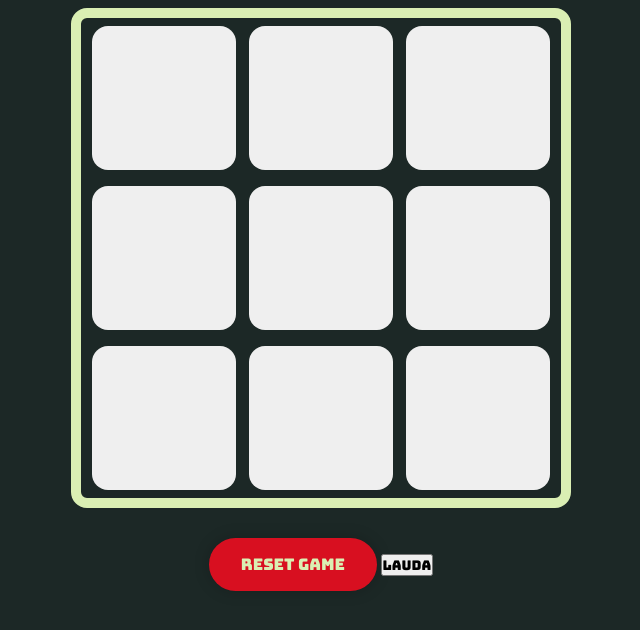
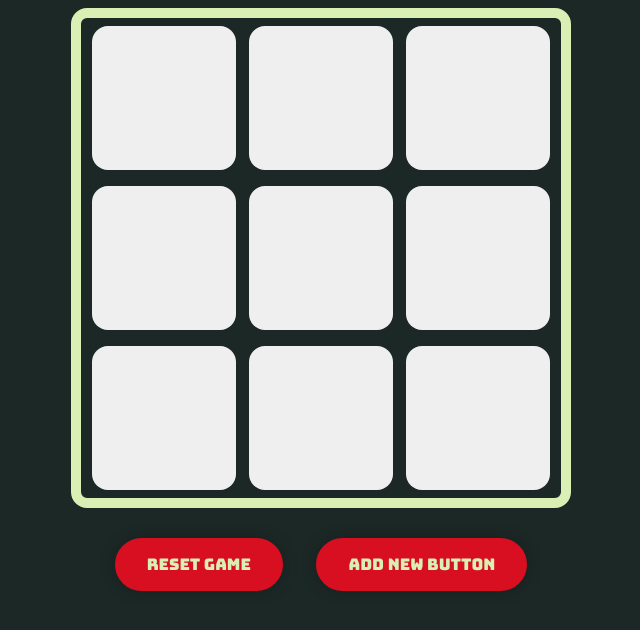
Before and after one commit to DKRoaunak/Web-Tic_Tac_Toe, a plain HTML site: page index.html in a window 1280 px wide. Shown: the part 144-774 px from the top of the page, without its empty margins (319-959 px from the left). Drawn offline with Linux system fonts and the light colour scheme.

Commit message:
New Button CSS Implement

```diff
--- a/index.html
+++ b/index.html
@@ -31,7 +31,7 @@
     </div>
 
     <button id="reset-btn">Reset Game</button>
-    <button>lauda</button>
+    <button class="btn">Add new Button</button>
     <script src="/script.js"></script>
 </body>
 
--- a/style.css
+++ b/style.css
@@ -48,6 +48,7 @@ body {
     background-color: rgb(216, 15, 32);
 }
 
+
 #reset-btn:hover{
 
     border: none;
@@ -56,6 +57,26 @@ body {
     transition: scale 0.2s ease-in-out;
     box-shadow: 0 0 1rem rgba(205, 205, 205, 0.2);
 }
+
+.btn{
+   padding: 1rem 2rem;
+    color: rgb(218, 239, 179);
+    border-radius: 3rem;
+    border: none;
+    margin-left: 30px;
+    font-size: 1rem;
+    box-shadow: 0 0 1rem rgba(0, 0, 0, 0.2);
+    background-color: rgb(216, 15, 32);
+}
+
+.btn:hover{
+    border: none;
+    /* background-color: rgb(204, 47, 60); */
+    scale: calc(1.1);
+    transition: scale 0.2s ease-in-out;
+    box-shadow: 0 0 1rem rgba(205, 205, 205, 0.2);
+}
+
 
 .box {
     margin: 0.8vmin;
```
